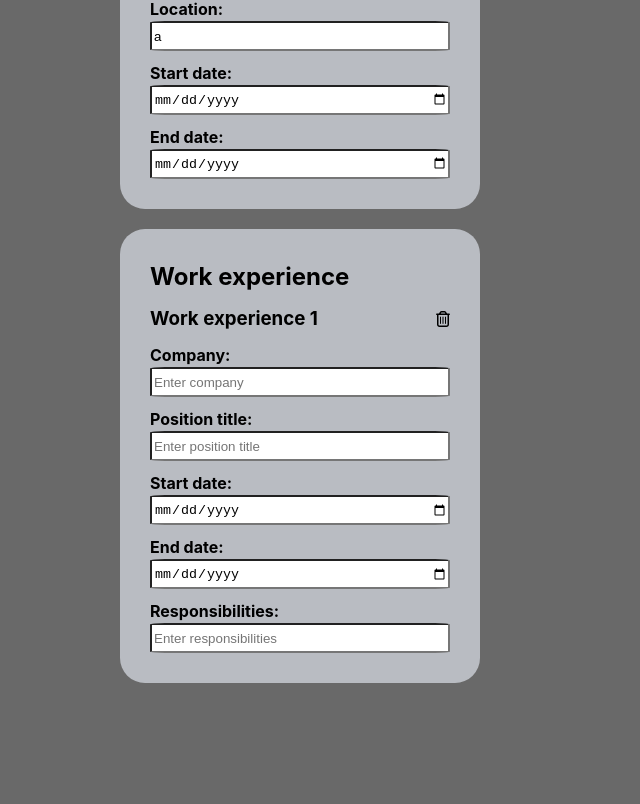
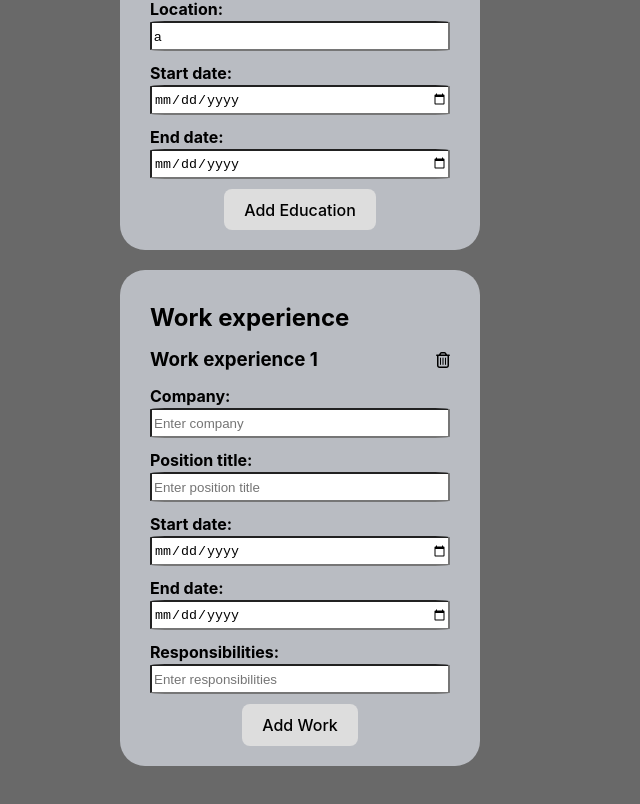
Before and after one commit to Unknownflow/cv-generator, a React (Vite) app: page / in a window 1280 px wide. Shown: the part 951-1755 px from the top of the page, without its empty margins (0-640 px from the left). Before the commit the page ends 1674 px from the top, so only its background shows below. Built offline with nearby package versions, Linux system fonts and the light colour scheme.

Commit message:
add: add and remove functionality for education and work

```diff
--- a/src/App.jsx
+++ b/src/App.jsx
@@ -8,6 +8,24 @@ import Resume from './components/Resume';
 import { v4 as uuidv4 } from 'uuid';
 
 function App() {
+  const educationObj = {
+    id: uuidv4(),
+    schoolName: "",
+    title: "",
+    location: "",
+    startDate: "",
+    endDate: "",
+  }
+
+  const workObj = {
+    id: uuidv4(),
+    companyName: "",
+    positionTitle: "",
+    startDate: "",
+    endDate: "",
+    responsibilities: "",
+  }
+
   const [personalInfo, setPersonalInfo] = useState(
     {
       name: "",
@@ -18,14 +36,7 @@ function App() {
 
   const [educationInfo, setEducationInfo] = useState({
     data: [
-      {
-        id: uuidv4(),
-        schoolName: "",
-        title: "",
-        location: "",
-        startDate: "",
-        endDate: "",
-      },
+      educationObj,
       {
         id: uuidv4(),
         schoolName: "aa",
@@ -37,20 +48,18 @@ function App() {
   ]})
 
   const [workInfo, setWorkInfo] = useState({
-    data: [
-      {
-        id: uuidv4(),
-        companyName: "",
-        positionTitle: "",
-        startDate: "",
-        endDate: "",
-        responsibilities: "",
-      },
-  ]})
+    data: [workObj]}
+  )
 
   const handlePersonalInfoChange = (e) => {
     const key = e.target.id;
     setPersonalInfo({ ...personalInfo, [key]: e.target.value });
+  }
+
+  const addEducationForm = () => {
+    var newEducationInfo = educationInfo["data"];
+    newEducationInfo.push({...educationObj})
+    setEducationInfo({"data": newEducationInfo})
   }
 
   const handleEducationInfoChange = (e, id) => {
@@ -64,19 +73,13 @@ function App() {
     })})
   }
 
-  const removeEducationInfo = (e, id) => {
+  const removeEducationInfo = (id) => {
     // if there is only 1 education info, clear the data
     if (educationInfo["data"].length === 1) {
       setEducationInfo({data: [
-        {
-          id: uuidv4(),
-          schoolName: "",
-          title: "",
-          location: "",
-          startDate: "",
-          endDate: "",
-        },
-      ]})} else {
+        educationObj]
+      })
+    } else {
       // remove education info
       const newEducationInfo = educationInfo["data"].filter(
         education => education.id !== id
@@ -85,6 +88,12 @@ function App() {
         data: newEducationInfo
       });
     }
+  }
+
+  const addWorkForm = () => {
+    var newWorkInfo = workInfo["data"];
+    newWorkInfo.push({...workObj})
+    setWorkInfo({"data": newWorkInfo})
   }
 
   const handleWorkInfoChange = (e, id) => {
@@ -98,7 +107,7 @@ function App() {
     })})
   }
 
-  const removeWorkInfo = (e, id) => {
+  const removeWorkInfo = (id) => {
     // if there is only 1 work info, clear the data
     if (workInfo["data"].length === 1) {
       setWorkInfo({data: [
@@ -133,12 +142,14 @@ function App() {
         <EducationForm
           educationInfo={educationInfo.data}
           onChange={handleEducationInfoChange}
-          remove={removeEducationInfo}
+          removeEducationInfo={removeEducationInfo}
+          addEducationForm={addEducationForm}
         />
         <WorkExperienceForm
           workInfo={workInfo.data}
           onChange={handleWorkInfoChange}
-          remove={removeWorkInfo}
+          removeWorkInfo={removeWorkInfo}
+          addWorkForm={addWorkForm}
         />
       </div>
       <div className='resume'>
--- a/src/components/EducationForm.jsx
+++ b/src/components/EducationForm.jsx
@@ -2,7 +2,7 @@ import CustomInput from "./CustomInput";
 import { FontAwesomeIcon } from "@fortawesome/react-fontawesome";
 import { faTrashCan } from "@fortawesome/free-regular-svg-icons";
 
-export default function EducationForm({ educationInfo, onChange, remove }) {
+export default function EducationForm({ educationInfo, onChange, removeEducationInfo, addEducationForm }) {
   return (
     <div id="educationForm">
       <div className="sectionHeader">
@@ -17,7 +17,7 @@ export default function EducationForm({ educationInfo, onChange, remove }) {
                 <div>
                   <h3>Education {index+1}</h3>
                 </div>
-                <div onClick={(e) => remove(e, education.id)}>
+                <div onClick={(e) => removeEducationInfo(education.id)}>
                   <FontAwesomeIcon icon={ faTrashCan } />
                 </div>
               </div>
@@ -65,6 +65,14 @@ export default function EducationForm({ educationInfo, onChange, remove }) {
           </div>
 
       ))}
+      <div className="addEducation">
+        <button
+          className="addEducationButton"
+          onClick={addEducationForm}
+        >
+          Add Education
+        </button>
+      </div>
     </div>
   )
 }
--- a/src/components/WorkExperienceCV.jsx
+++ b/src/components/WorkExperienceCV.jsx
@@ -1,10 +1,5 @@
 function WorkExperienceCV(workInfo) {
   workInfo = workInfo["workInfo"];
-
-  workInfo.map((work) => {
-    console.log('w', work.positionTitle, work.responsibilities, work.companyName, work.startDate, work.endDate)
-  })
-
   return (
     <div className='workExperienceCV'>
       <h3>Work experience</h3>
--- a/src/components/WorkExperienceForm.jsx
+++ b/src/components/WorkExperienceForm.jsx
@@ -2,7 +2,7 @@ import CustomInput from "./CustomInput";
 import { FontAwesomeIcon } from "@fortawesome/react-fontawesome";
 import { faTrashCan } from "@fortawesome/free-regular-svg-icons";
 
-export default function WorkExperienceForm({ workInfo, onChange, remove }) {
+export default function WorkExperienceForm({ workInfo, onChange, removeWorkInfo, addWorkForm }) {
   return (
     <div id="workExperienceForm">
       <div className="sectionHeader">
@@ -17,7 +17,7 @@ export default function WorkExperienceForm({ workInfo, onChange, remove }) {
                 <div>
                   <h3>Work experience {index+1}</h3>
                 </div>
-                <div onClick={(e) => remove(e, work.id)}>
+                <div onClick={(e) => removeWorkInfo(work.id)}>
                   <FontAwesomeIcon icon={ faTrashCan } />
                 </div>
               </div>
@@ -65,6 +65,14 @@ export default function WorkExperienceForm({ workInfo, onChange, remove }) {
           </div>
 
       ))}
+      <div className="addWork">
+        <button
+          className="addWorkButton"
+          onClick={addWorkForm}
+        >
+          Add Work
+        </button>
+      </div>
     </div>
   )
 }
```
Lines whose indentation alone changed are shown as unchanged.
